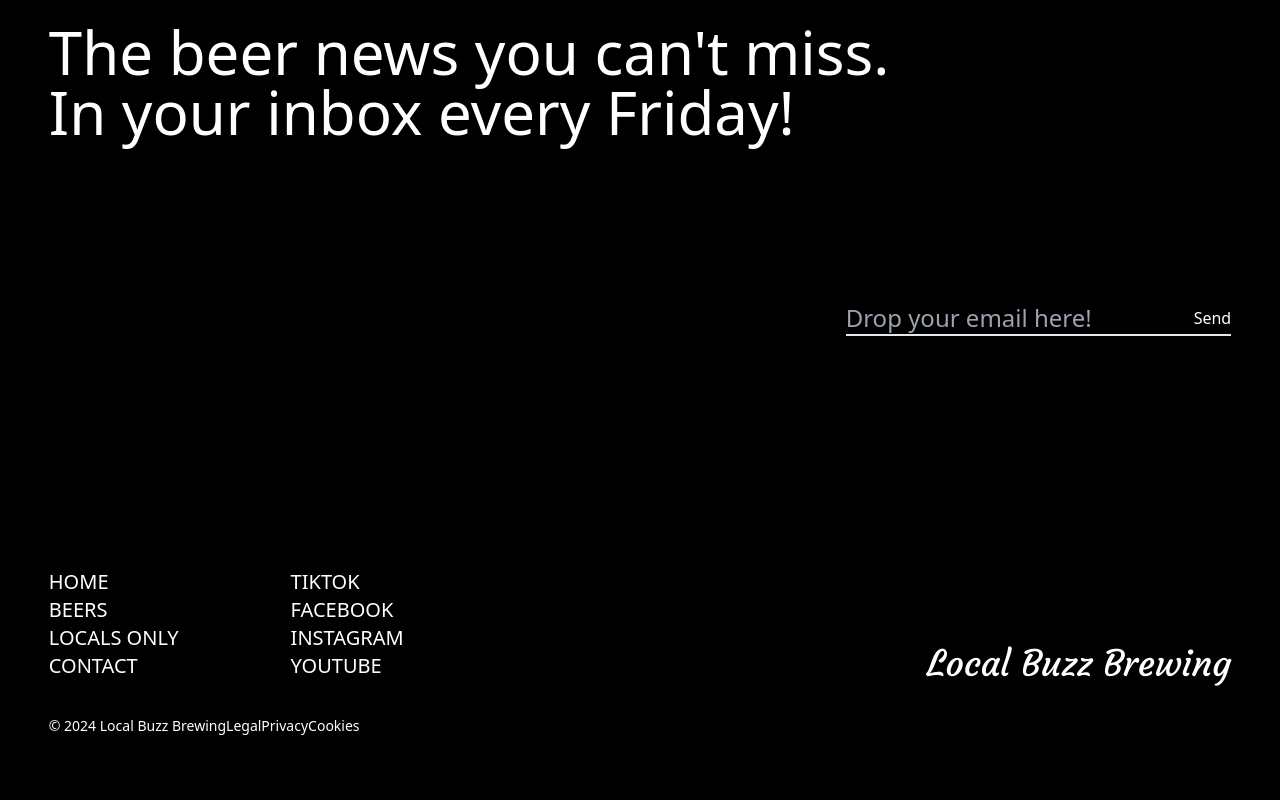
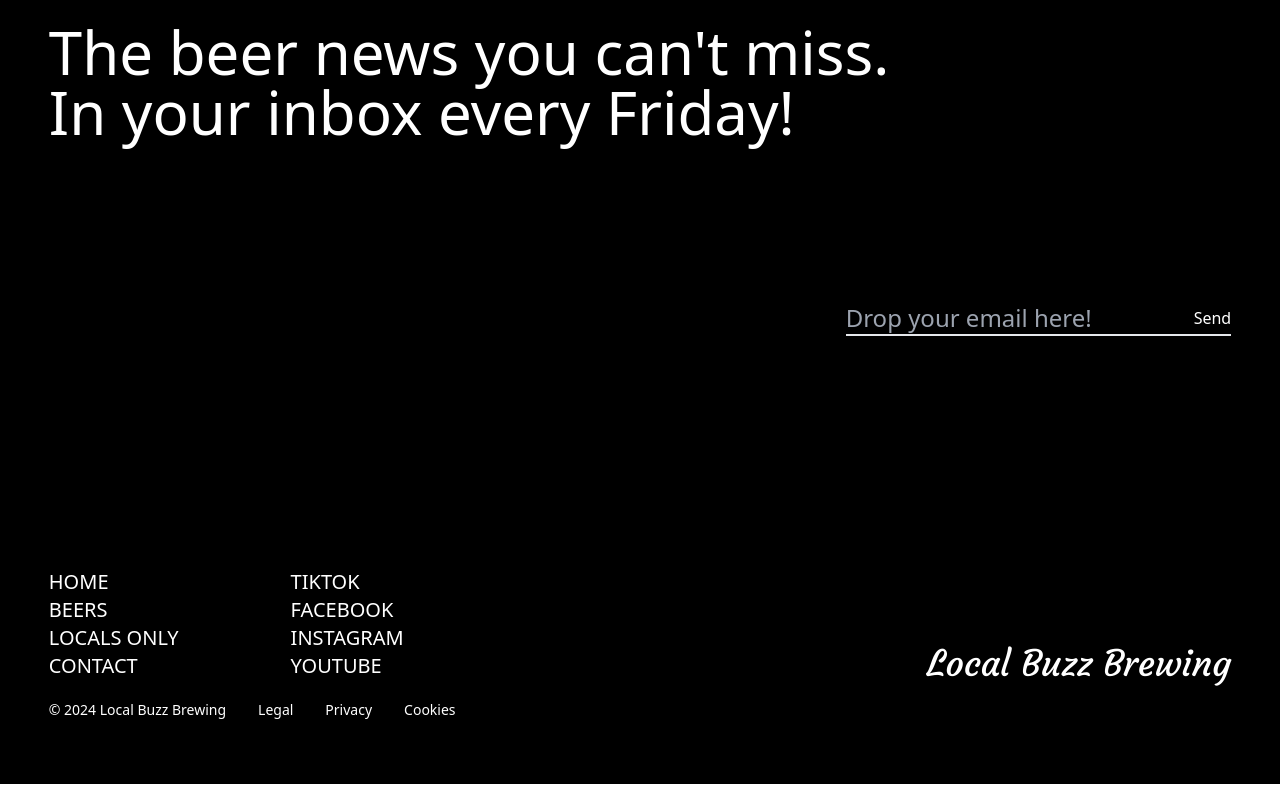
Before and after one commit to mb8504/localBuzz, a React (Vite) app: page / in a window 1280 px wide. Shown: the part 3853-4653 px from the top of the page. Built offline with nearby package versions, Linux system fonts and the light colour scheme.

Commit message:
updated folder structure

```diff
--- a/src/App.jsx
+++ b/src/App.jsx
@@ -1,24 +1,21 @@
-import { useState } from 'react'
-import reactLogo from './assets/react.svg'
-import viteLogo from '/vite.svg'
+// import { useState } from 'react'
+// import reactLogo from './assets/react.svg'
+// import viteLogo from '/vite.svg'
 import Navbar from './components/Navbar'
-import Header from '../src/pages/Home/Header'
-import Carousel from '../src/pages/Home/Carousel'
-import Hops from '../src/pages/Home/Hops'
-import Cards from '../src/pages/Home/Cards'
-import Newsletter from './components/Newsletter'
+// import Header from './pages/Home/components/Header'
+// import Carousel from './pages/Home/components/Carousel'
+// import Hops from './pages/Home/components/Hops'
+// import Cards from './pages/Home/components/Cards'
+// import Newsletter from './components/Newsletter'
 import Footer from './components/Footer'
+import Home from './pages/Home/index'
 
 const App = () => {
 
   return (
     <>
       <Navbar />
-      <Header />
-      <Carousel />
-      <Hops />
-      <Cards />
-      <Newsletter />
+      <Home/>
       <Footer />
     </>
   )
--- a/src/components/Footer.jsx
+++ b/src/components/Footer.jsx
@@ -23,11 +23,11 @@
             </div>
         </div>
         <div className='siteContainer text-white'>
-            <div className='pt-8 md:text-left'>
-                <ul className='text-sm flex md:flex-row md:justify-start justify-center'>
-                    <li>&copy; 2024 Local Buzz Brewing</li>
-                    <li>Legal</li>
-                    <li>Privacy</li>
+            <div className='pt-4'>
+                <ul className='text-sm text-center bottomText'>
+                    <li className='bottomText'>&copy; 2024 Local Buzz Brewing</li>
+                    <li className='bottomText'>Legal</li>
+                    <li className='bottomText'>Privacy</li>
                     <li>Cookies</li>
                 </ul>
             </div>
@@ -37,3 +37,15 @@
 }
 
 export default Footer
+
+
+{/* <div className='siteContainer text-white'>
+<div className='pt-8 md:text-left'>
+    <ul className='text-sm flex md:flex-row md:justify-start justify-center'>
+        <li>&copy; 2024 Local Buzz Brewing</li>
+        <li>Legal</li>
+        <li>Privacy</li>
+        <li>Cookies</li>
+    </ul>
+</div>
+</div> */}
--- a/src/index.css
+++ b/src/index.css
@@ -3,8 +3,6 @@
 @tailwind base;
 @tailwind components;
 @tailwind utilities;
-
-
 
 .siteContainer {
     max-width: 1240px;
@@ -13,13 +11,14 @@
     align-items: center;
 }
 
-
+/* for header stats on homepage */
 @media (min-width: 845px) {
     .stats {
         display: flex;
     }
 }
 
+/* for footer globally */
 @media (min-width: 990px) {
     .footerWrap {
         display: flex;
@@ -29,9 +28,19 @@
     }
 }
 
+/* for footer globally */
 @media (min-width: 990px) {
     .footerLinks {
         margin-right: 7rem;
         margin-bottom: 0;
     }
 }
+
+/* for footer globally */
+@media (min-width: 990px) {
+    .bottomText {
+        text-align: left;
+        display: flex;
+        margin-right: 2rem;
+    }
+}
--- a/src/pages/Home/Carousel.jsx
+++ b/src/pages/Home/components/Carousel.jsx
@@ -1,5 +1,5 @@
 import React, { useState, useRef, useEffect } from 'react';
-import data from '../../data/data.json';
+import data from '../../../data/data.json';
 import { BsChevronCompactLeft, BsChevronCompactRight } from 'react-icons/bs';
 
 const Carousel = () => {
--- /dev/null
+++ b/src/pages/Home/index.jsx
@@ -0,0 +1,21 @@
+// import reactLogo from 'src/assets/yellow_underline.svg'
+import Header from '../Home/components/Header'
+import Carousel from '../Home/components/Carousel'
+import Hops from '../Home/components/Hops'
+import Cards from '../Home/components/Cards'
+import Newsletter from '../../components/Newsletter'
+
+const Home = () => {
+
+  return (
+    <>
+      <Header />
+      <Carousel />
+      <Hops />
+      <Cards />
+      <Newsletter />
+    </>
+  )
+}
+
+export default Home
```
Also changed, not shown: src/pages/Home/components/Cards.jsx (renamed from src/pages/Home/Cards.jsx), src/pages/Home/components/Header.jsx (renamed from src/pages/Home/Header.jsx), src/pages/Home/components/Hops.jsx (renamed from src/pages/Home/Hops.jsx).
